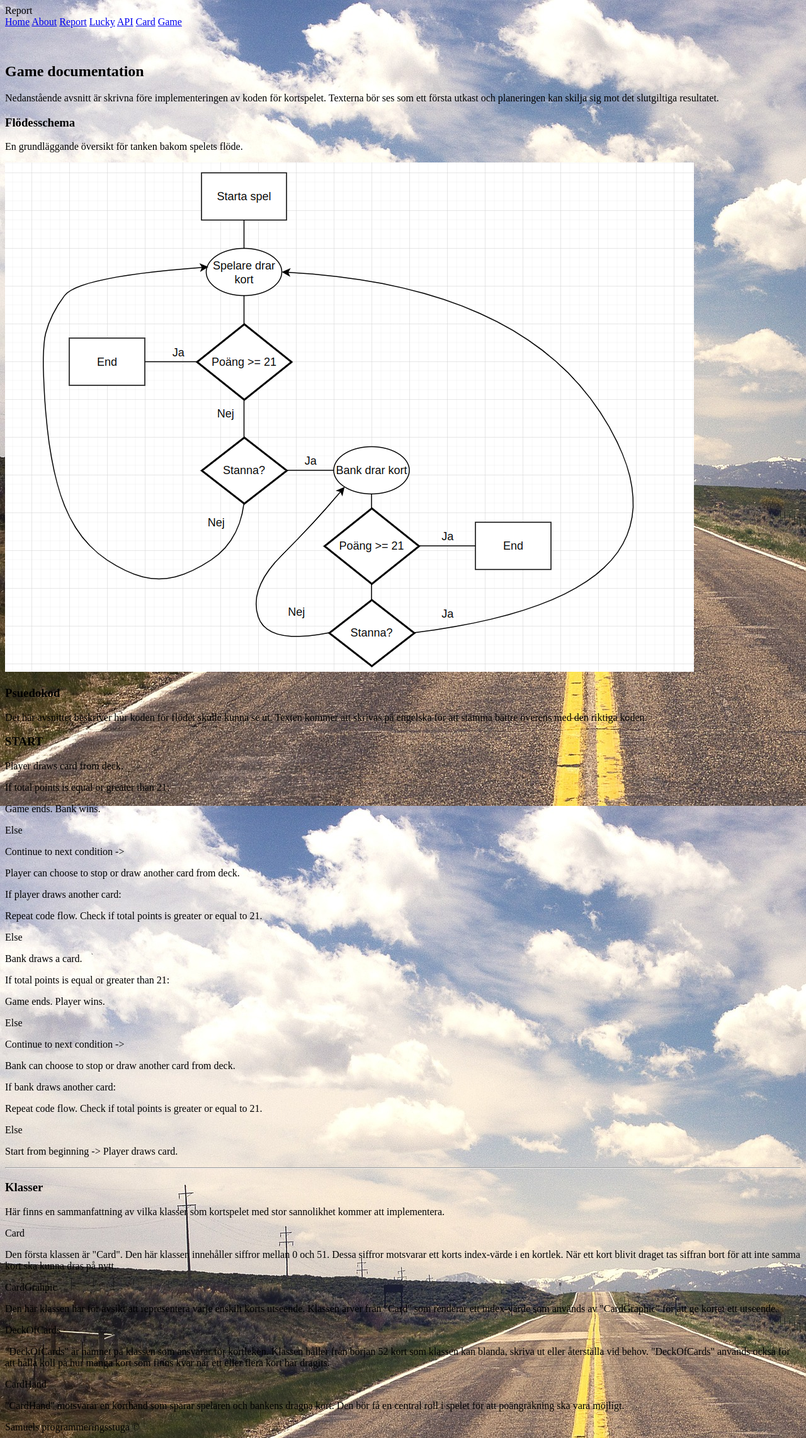
After one commit to elstarkov/mvc, a Symfony app: template templates/game/doc.html.twig in a window 1280 px wide. The commit adds this page. Shown: the whole page at 63% size. Run offline with Twig, Linux system fonts and the light colour scheme; the template is opened without the code that fills it, so the values that code supplies are empty; some libraries are stand-ins or nearby versions.

Commit message:
Added templates for game and game documentation. Flowchart, pseudocode and info about possible game classes was also added. Code linter was installed.

```diff
--- a/templates/base.html.twig
+++ b/templates/base.html.twig
@@ -27,6 +27,7 @@
                 <a href="{{ path('lucky') }}">Lucky</a>
                 <a href="{{ path('api') }}">API</a>
                 <a href="{{ path('card') }}">Card</a>
+                <a href="{{ path('game') }}">Game</a>
             </div>
         </nav>
         {% block body %}{% endblock %}
--- /dev/null
+++ b/templates/game/doc.html.twig
@@ -0,0 +1,140 @@
+{% extends "base.html.twig" %}
+
+{% block title %}Game documentation{% endblock %}
+
+{% block body %}
+    <br>
+    <br>
+    <h2>
+        Game documentation
+    </h2>
+
+    <p>
+        Nedanstående avsnitt är skrivna före implementeringen av koden
+        för kortspelet. Texterna bör ses som ett första utkast och planeringen
+        kan skilja sig mot det slutgiltiga resultatet.
+    </p>
+
+    <h3>
+        Flödesschema
+    </h3>
+    <p>
+        En grundläggande översikt för tanken bakom spelets flöde.
+    </p>
+    <img src="{{ asset('img/flow.png') }}" alt="uml">
+
+    <h3>
+        Psuedokod
+    </h3>
+    <p>
+        Det här avsnittet beskriver hur koden för flödet skulle kunna se ut.
+        Texten kommer att skrivas på engelska för att stämma bättre överens
+        med den riktiga koden.
+    </p>
+
+    <h3>
+        START
+    </h3>
+    <p>
+        Player draws card from deck.
+    </p>
+    <p class="bold">
+        If total points is equal or greater than 21:
+    </p>
+    <p>
+        Game ends. Bank wins.
+    </p>
+    <p class="bold">
+        Else
+    </p>
+    <p>
+        Continue to next condition ->
+    </p>
+    <p>
+        Player can choose to stop or draw another card from deck.
+    </p>
+    <p class="bold">
+        If player draws another card:
+    </p>
+    <p>
+        Repeat code flow. Check if total points is greater or equal to 21.
+    </p>
+    <p class="bold">
+        Else
+    </p>
+    <p>
+        Bank draws a card.
+    </p>
+    <p class="bold">
+        If total points is equal or greater than 21:
+    </p>
+    <p>
+        Game ends. Player wins.
+    </p>
+    <p class="bold">
+        Else
+    </p>
+    <p>
+        Continue to next condition ->
+    </p>
+    <p>
+        Bank can choose to stop or draw another card from deck.
+    </p>
+    <p class="bold">
+        If bank draws another card:
+    </p>
+    <p>
+        Repeat code flow. Check if total points is greater or equal to 21.
+    </p>
+    <p class="bold">
+        Else
+    </p>
+    <p>
+        Start from beginning -> Player draws card.
+    </p>
+
+    <hr>
+    <h3>
+        Klasser
+    </h3>
+    <p>
+        Här finns en sammanfattning av vilka klasser som kortspelet med stor
+        sannolikhet kommer att implementera.
+    </p>
+
+    <p class="bold">
+        Card
+    </p>
+    <p>
+        Den första klassen är "Card". Den här klassen innehåller siffror mellan 0 och 51.
+        Dessa siffror motsvarar ett korts index-värde i en kortlek. När ett kort blivit
+        draget tas siffran bort för att inte samma kort ska kunna dras på nytt.
+    </p>
+
+    <p class="bold">
+        CardGrahpic
+    </p>
+    <p>
+        Den här klassen har för avsikt att representera varje enskilt korts utseende.
+        Klassen ärver från "Card" som renderar ett index-värde som används av "CardGraphic"
+        för att ge kortet ett utseende.
+    </p>
+
+    <p class="bold">
+        DeckOfCards
+    </p>
+    <p>
+        "DeckOfCards" är namnet på klassen som ansvarar för kortleken. Klassen håller från början
+        52 kort som klassen kan blanda, skriva ut eller återställa vid behov. "DeckOfCards" används också
+        för att hålla koll på hur många kort som finns kvar när ett eller flera kort har dragits.
+    </p>
+
+    <p class="bold">
+        CardHand
+    </p>
+    <p>
+        "CardHand" motsvarar en korthand som sparar spelaren och bankens dragna kort. Den bör få
+        en central roll i spelet för att poängräkning ska vara möjligt.
+    </p>
+
+{% endblock %}
```
Also changed, not shown: assets/styles/app.css (+11 -0 lines), composer.json (+7 -0 lines), phpmd.xml (added, +36 -0 lines), src/Controller/GameController.php (added, +28 -0 lines), templates/game/game.html.twig (added, +43 -0 lines), phpstan.neon (added), public/img/flow.png (added).
